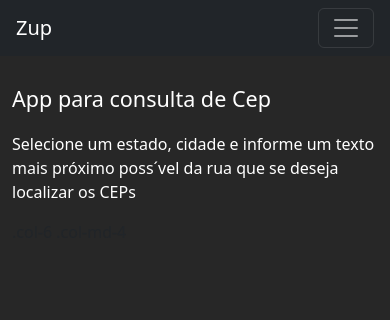
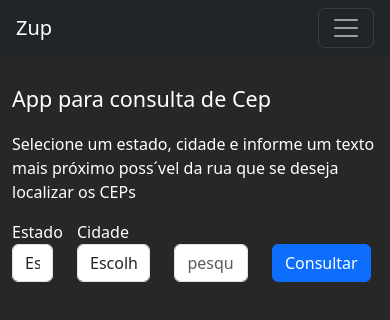
Before and after one commit to cassiorangel/zup-dev, an Angular app: page /lugares in a window 390 px wide. Shown: the top 320 px of the page. Built offline with nearby package versions, Linux system fonts and the light colour scheme.

Commit message:
alterando css

```diff
--- a/src/app/endereco/lugares/lugares.component.html
+++ b/src/app/endereco/lugares/lugares.component.html
@@ -1,10 +1,39 @@
 <div class="container">
     <div class="row">
-        <div class="col-12 col-md-8">
+        <div class="col-12 col-md-12">
             <h4 class="title">App para consulta de Cep</h4>
-            <p class="texto">Selecione um estado, cidade e informe um texto mais próximo poss´vel da rua que se deseja localizar os CEPs</p>
+            <p class="texto">Selecione um estado, cidade e informe um texto mais próximo poss´vel da rua que se deseja
+                localizar os CEPs</p>
+        </div>
+    </div>
+    <form>
+        <div class="row">
+            <div class="form-group col-2 col-md-2">
+                <label class="campos" for="inputEstado">Estado</label>
+                <select id="inputEstado" class="form-control">
+                  <option selected>Escolher...</option>
+                  <option>...</option>
+                </select>
+            </div>
+            <div class="form-group col-3 col-md-3">
+                <label class="campos" for="inputEstado">Cidade</label>
+                <select id="inputEstado" class="form-control">
+                  <option selected>Escolher...</option>
+                  <option>...</option>
+                </select>
+            </div>
+            <div class="form-group col-3 col-md-3">
+                <label class="campos" for="inputPassword4"></label>
+                <input type="text" class="form-control" id="inputPassword4" placeholder="pesquisar">
+            </div>
+
+            <div class="form-group col-3 col-md-3">
+                <div class="bt-estilo">
+                    <button type="submit" class="btn btn-primary">Consultar</button>
+                </div>
+            </div>
+
         </div>
 
-            <div class="col-6 col-md-4">.col-6 .col-md-4</div>
-      </div>
+    </form>
 </div>
--- a/src/app/endereco/lugares/lugares.component.scss
+++ b/src/app/endereco/lugares/lugares.component.scss
@@ -6,3 +6,11 @@
     margin-top: 20px;
     color: #fff;
 }
+
+.campos {
+    color: #fff;
+}
+
+.bt-estilo {
+    margin-top: 24px;
+}
```
